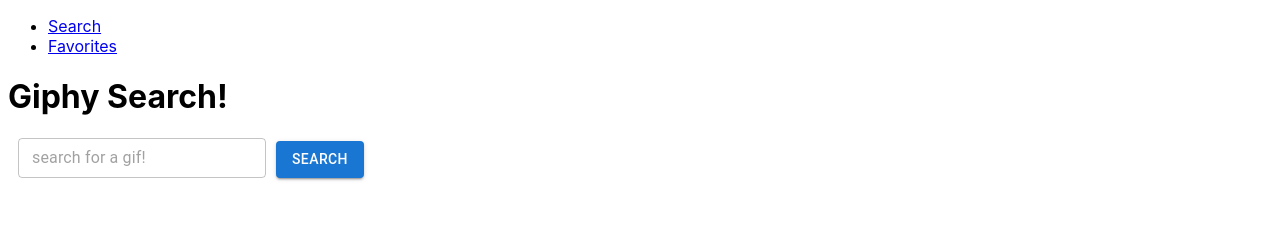
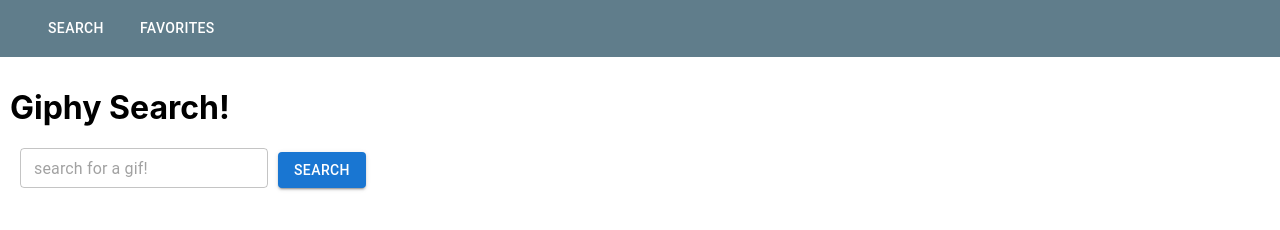
Before and after one commit to Davey-M/group-giphy-saga-project, a React app: page / in a window 1280 px wide. Built offline with nearby package versions, Linux system fonts and the light colour scheme; no server answers.

Commit message:
Added navbar

```diff
--- a/src/components/App/App.css
+++ b/src/components/App/App.css
@@ -1,4 +1,21 @@
 body {
   font-family: -apple-system, BlinkMacSystemFont, "Segoe UI", Roboto, Oxygen,
     Ubuntu, Cantarell, "Open Sans", "Helvetica Neue", sans-serif;
+    margin: 0px;
 }
+
+main {
+  padding: 10px;
+}
+
+.navBar {
+  display: flex;
+  justify-content: flex-start;
+  align-items: center;
+  flex-direction: row;
+  gap: 20px;
+  padding-left: 40px;
+  padding-top: 10px;
+  padding-bottom: 10px;
+  background-color: #607d8b;
+}
--- a/src/components/App/App.js
+++ b/src/components/App/App.js
@@ -7,18 +7,21 @@
 
 import "./App.css";
 
+import {Button} from '@mui/material';
+
 function App(props) {
 
   return (
     <Router>
-      <ul>
-          <li>
-            <Link to="/">Search</Link>
-          </li>
-          <li>
-            <Link to="/favorites">Favorites</Link>
-          </li>
-        </ul>
+      <div className="navBar">
+            <Button variant="text">
+              <Link to="/" style={{ textDecoration: 'none', color: 'white' }}>Search</Link>
+            </Button>
+            <Button variant="text">
+              <Link to="/favorites" style={{ textDecoration: 'none', color: 'white' }}>Favorites</Link>
+            </Button>
+          </div>
+      <main>
         <div>
           <Route path="/" exact>
             <h1>Giphy Search!</h1>
@@ -29,6 +32,7 @@
             <Favorites />
           </Route>
         </div>
+      </main>
     </Router>
   );
 }
```
Lines whose indentation alone changed are shown as unchanged.
